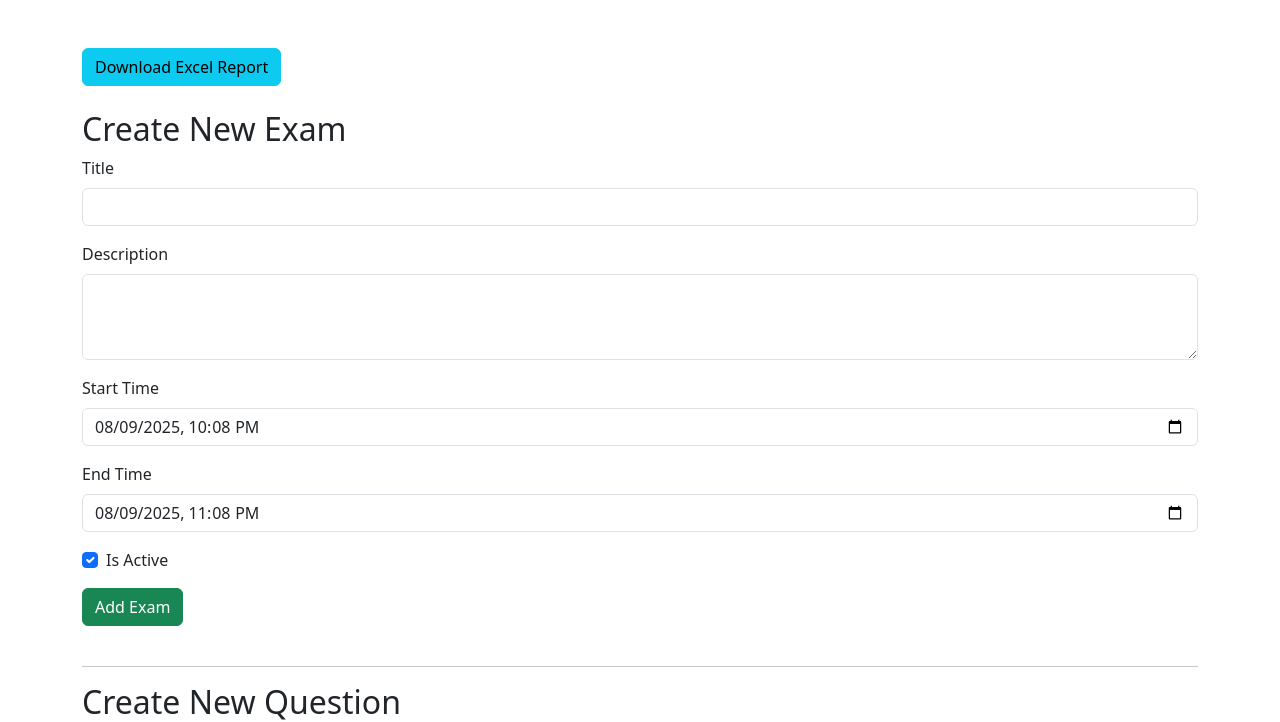
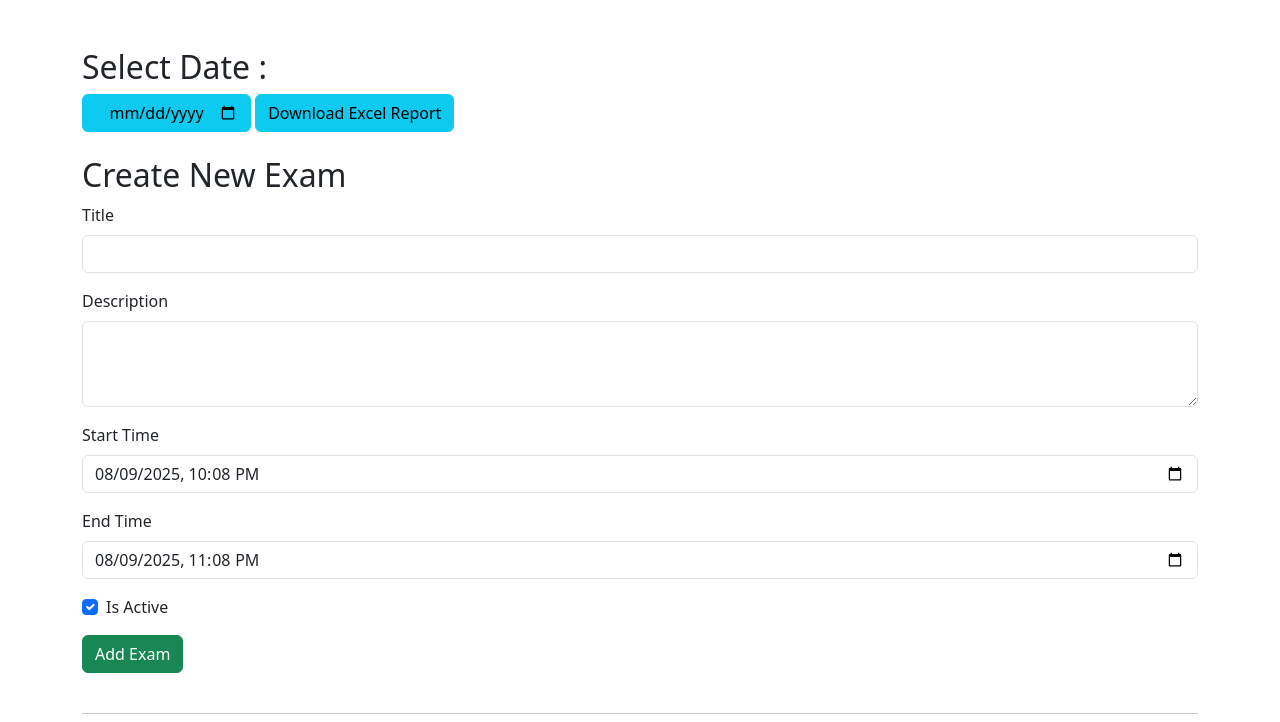
Before and after one commit to HOSEINMONJEZY83/django-exam-app, a Django app: page /teacher/dashboard/ in a window 1280 px wide. Shown: the top 722 px of the page. Run offline with Django 5.2, Linux system fonts and the light colour scheme; a user stored in the database is signed in; tables that the repository leaves empty hold one stand-in row (values such as "Sample post").

Commit message:
Add date selection capability for exam report export

```diff
--- a/module_exam/templates/teacher_dashboard.html
+++ b/module_exam/templates/teacher_dashboard.html
@@ -8,6 +8,8 @@
 <body>
 <div class="container mt-5">
     <form method="get" action="{% url 'export_excel' %}">
+        <h2>Select Date :</h2>
+        <input type="date" class="btn btn-info mb-4" name="date"/>
         <button type="submit" class="btn btn-info mb-4">Download Excel Report</button>
     </form>
 
--- a/module_exam/views.py
+++ b/module_exam/views.py
@@ -7,6 +7,7 @@ from django.http import HttpResponse , HttpResponseForbidden
 from django.utils import timezone
 from django.contrib.auth import authenticate, login , logout
 from .forms import QuestionForm ,CustomUserCreationForm ,ExamForm
+from datetime import datetime
 
 def home(request):
     now = timezone.now()
@@ -167,7 +168,12 @@ def register(request):
 @user_passes_test(is_teacher)
 def export_excel(request):
     user = request.user
-    exams = Exam.objects.filter(creator=user)
+    date = request.GET.get("date")
+    if date:
+        date_str = datetime.strptime(date, '%Y-%m-%d').date()
+        exams = Exam.objects.filter(creator=user, start_time__gte=date_str)
+    else:
+        exams = Exam.objects.filter(creator=user)
 
     wb = openpyxl.Workbook()
     ws = wb.active
```
